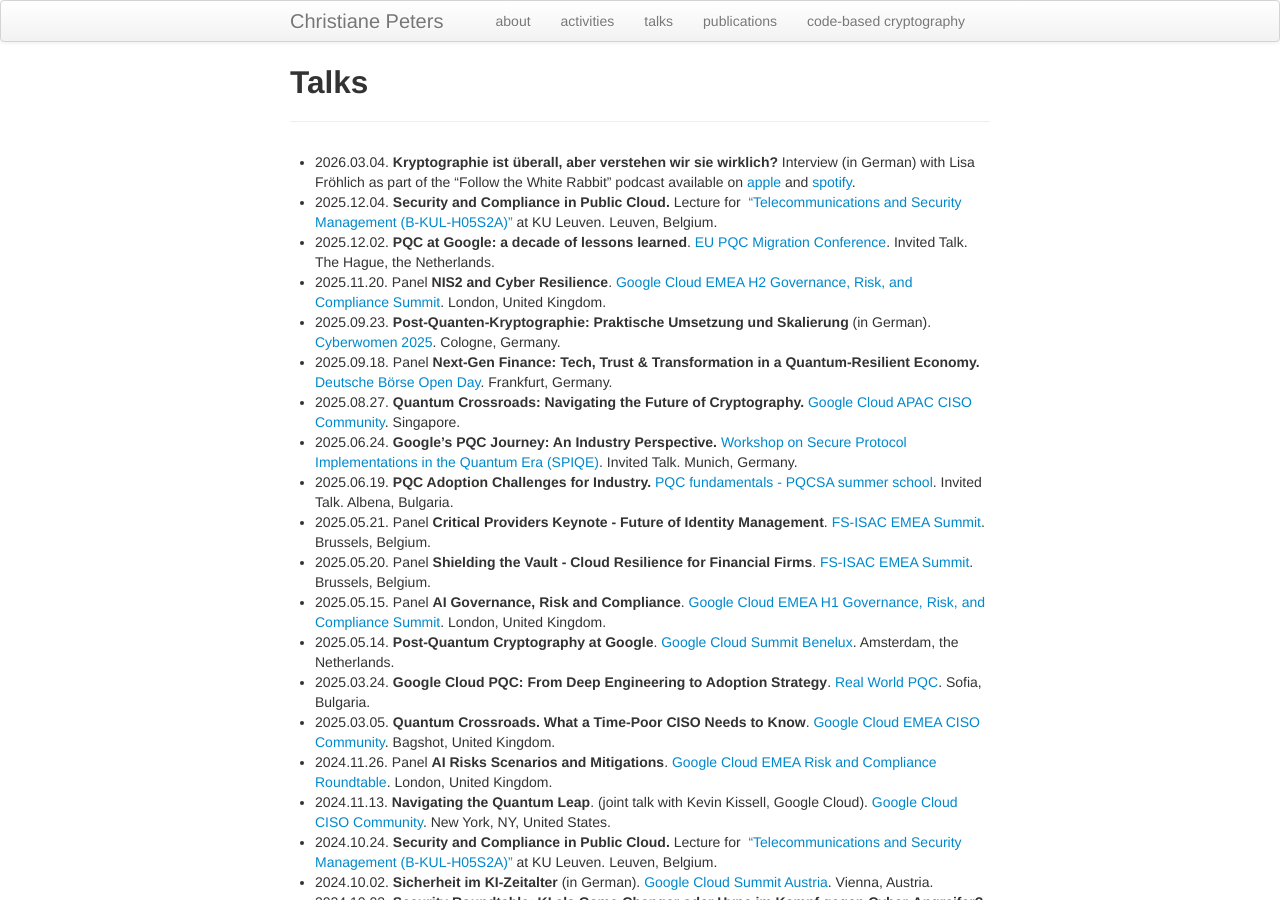
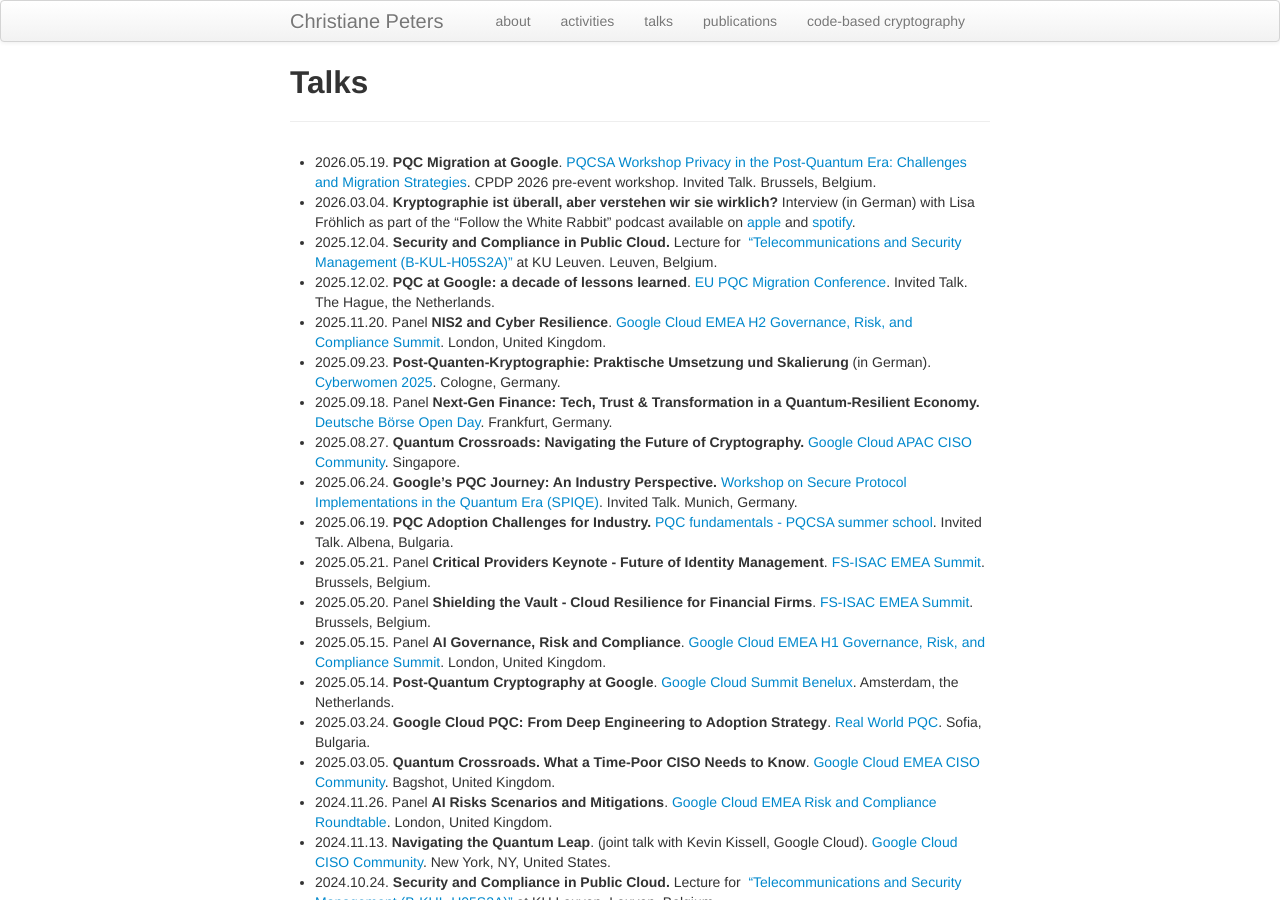
Before and after one commit to christianepeters/christianepeters.github.io, a Jekyll site: the page built from talks.md, in a window 1280 px wide and 900 px high. Built offline with Jekyll 4.4.1, drawn with Linux system fonts in a browser that asks for light colours.

Commit message:
PQCSA Privacy

```diff
--- a/talks.md
+++ b/talks.md
@@ -3,6 +3,9 @@ title: "Talks"
 layout: page
 ---
 
+- 2026.05.19. **PQC Migration at Google**. [PQCSA Workshop
+Privacy in the Post-Quantum Era: Challenges and Migration Strategies](https://cryptoexperts.com/pqcsa-workshop-2026/).
+CPDP 2026 pre-event workshop. Invited Talk. Brussels, Belgium.
 - 2026.03.04. **Kryptographie ist überall, aber verstehen wir sie wirklich?** Interview (in German) with Lisa Fröhlich as part of the "Follow the White Rabbit" podcast available on [apple](https://podcasts.apple.com/nl/podcast/56-kryptographie-ist-%C3%BCberall-aber-verstehen-wir-sie/id1715128017?i=1000752994696) and [spotify](https://open.spotify.com/episode/7heBvl0OObYMFU7fVRSXxb?si=rxQjoi1TQImNZR9HhS2U4Q).
 - 2025.12.04. **Security and Compliance in Public Cloud.** Lecture for  ["Telecommunications and Security Management (B-KUL-H05S2A)"](https://onderwijsaanbod.kuleuven.be/syllabi/e/H05S2AE.htm#activetab=doelstellingen_idp21220816) at KU Leuven. Leuven, Belgium.
 - 2025.12.02. **PQC at Google: a decade of lessons learned**. [EU PQC Migration Conference](https://pqc-conference.eu/program/day1/). Invited Talk. The Hague, the Netherlands.
```
